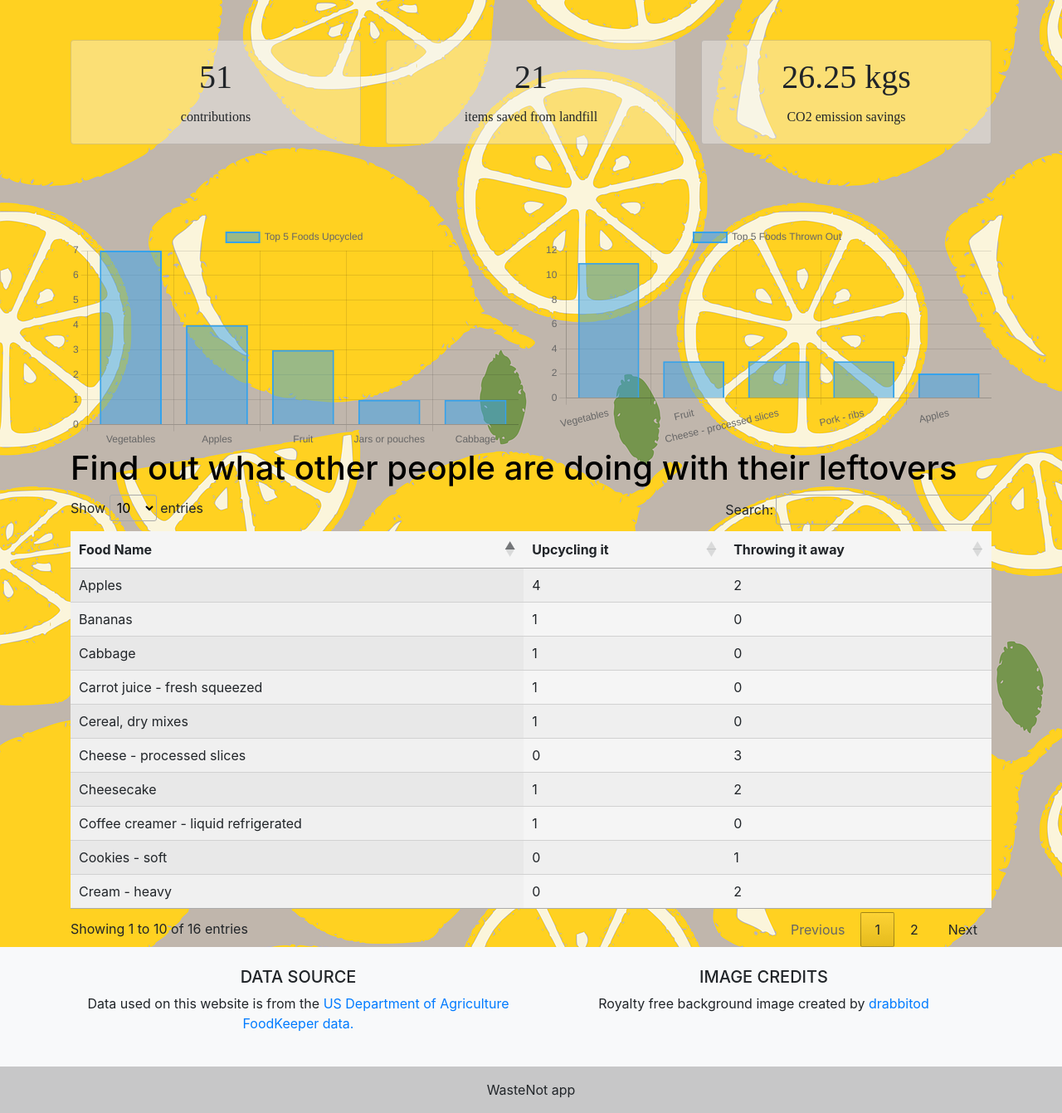
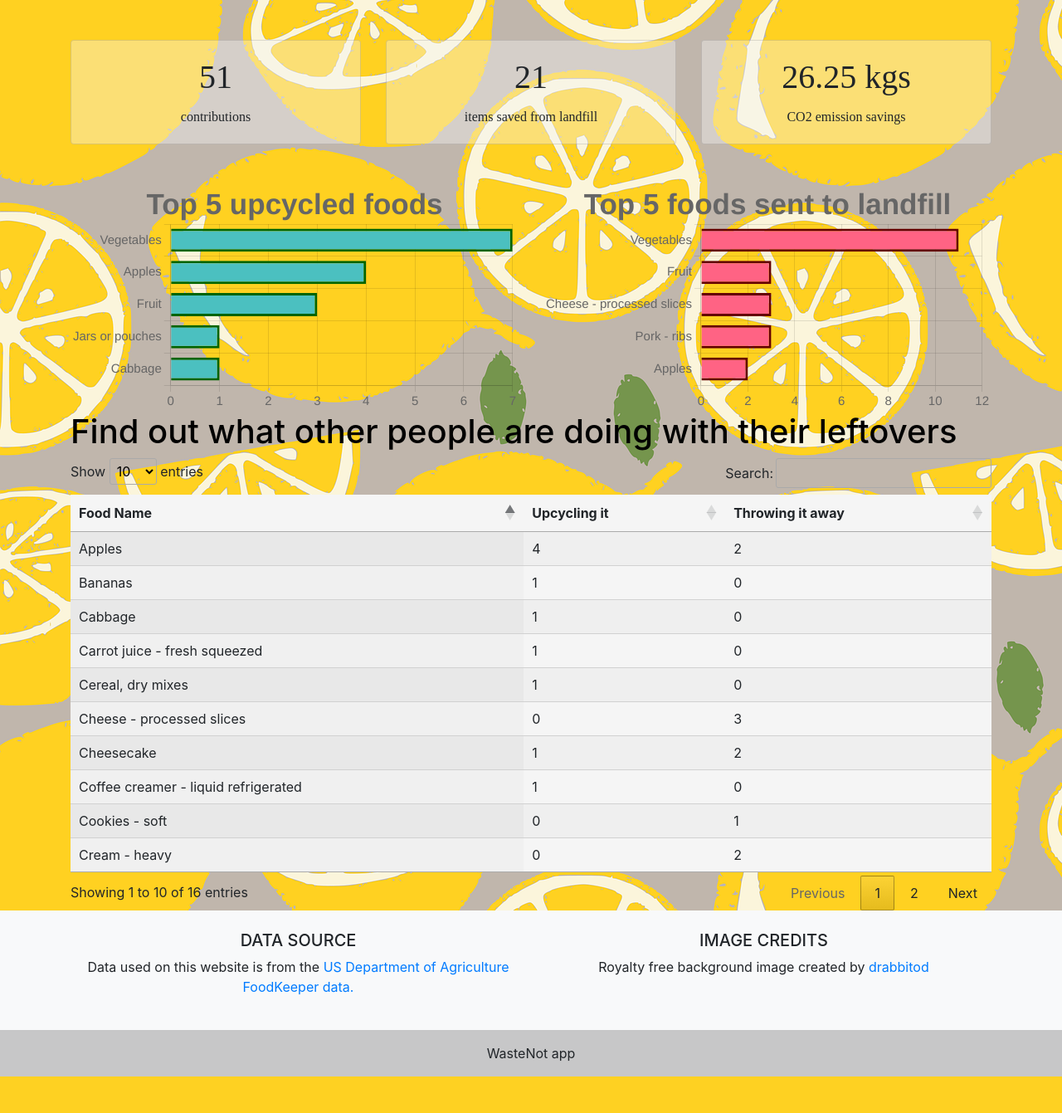
Before and after one commit to vanedo/FoodWasteTracker, a Django app: page /history/ in a window 1280 px wide. Shown: the part 56-1397 px from the top of the page at 83% size. After the commit the page ends 1353 px from the top, so only its background shows below. Run offline with Django 3.2, Linux system fonts and the light colour scheme; data comes from the database, SQL or seed files in the repository; some libraries are stand-ins or nearby versions.

Commit message:
updated chart formatting

```diff
--- a/src/apps/tracker/templates/tracker/history.html
+++ b/src/apps/tracker/templates/tracker/history.html
@@ -43,7 +43,7 @@
         </div>
     </div>
 
-    <div class = "pt-5">
+    <div class = "pt-1">
         <div class = "container">
             <div class="mt-4">
                 <div class="row">
@@ -62,16 +62,33 @@
                                     data: {
                                     labels: [{% for key, value in top5_upcycled.items %} '{{ key }}', {% endfor %}],
                                     datasets: [{
-                                        label: 'Top 5 Foods Upcycled',
+                                        label: '',
                                         data: [{% for key, value in top5_upcycled.items %} '{{ value.upcycled }}', {% endfor %}],
-                                        borderWidth: 2
+                                        backgroundColor: ['rgba(75,192,192,1)'],
+                                        borderColor: ['rgba(0,100,0,1)'],
+                                        borderWidth: 3
                                     }]
                                     },
                                     options: {
-                                    scales: {
-                                        y: {
-                                        beginAtZero: true
-                                        }
+                                        indexAxis: 'y',
+                                        plugins: {
+                                            legend: {
+                                                display: false},
+                                            title: {
+                                                display: true,
+                                                text: 'Top 5 upcycled foods',
+                                                font: {size: 35},
+                                                padding:{top: 1, bottom: 1}}
+                                        },
+                                        scales: {
+                                            x: {
+                                                ticks:{font:{size: 15}},
+                                                beginAtZero: true
+                                            },
+                                            y: {
+                                                ticks:{font:{size: 15}},
+                                                beginAtZero: true
+                                            }
                                     }
                                     }
                                 });
@@ -92,15 +109,32 @@
                                     data: {
                                     labels: [{% for key, value in top5_thrown.items %} '{{ key }}', {% endfor %}],
                                     datasets: [{
-                                        label: 'Top 5 Foods Thrown Out',
+                                        label: 'Top 5 foods sent to landfill',
                                         data: [{% for key, value in top5_thrown.items %} '{{ value.thrown_away }}', {% endfor %}],
-                                        borderWidth: 2
+                                        backgroundColor: ['rgba(255,99,132,1)'],
+                                        borderColor: ['rgba(100,0,0,1)'],
+                                        borderWidth: 3
                                     }]
                                     },
                                     options: {
+                                    indexAxis: 'y',
+                                    plugins: {
+                                            legend: {
+                                                display: false},
+                                            title: {
+                                                display: true,
+                                                text: 'Top 5 foods sent to landfill',
+                                                font: {size: 35},
+                                                padding:{top: 1, bottom: 1}}
+                                        },
                                     scales: {
+                                        x: {
+                                            ticks:{font:{size: 15}},
+                                            beginAtZero: true
+                                            },
                                         y: {
-                                        beginAtZero: true
+                                            ticks:{font:{size: 15}},
+                                            beginAtZero: true
                                         }
                                     }
                                     }
```
